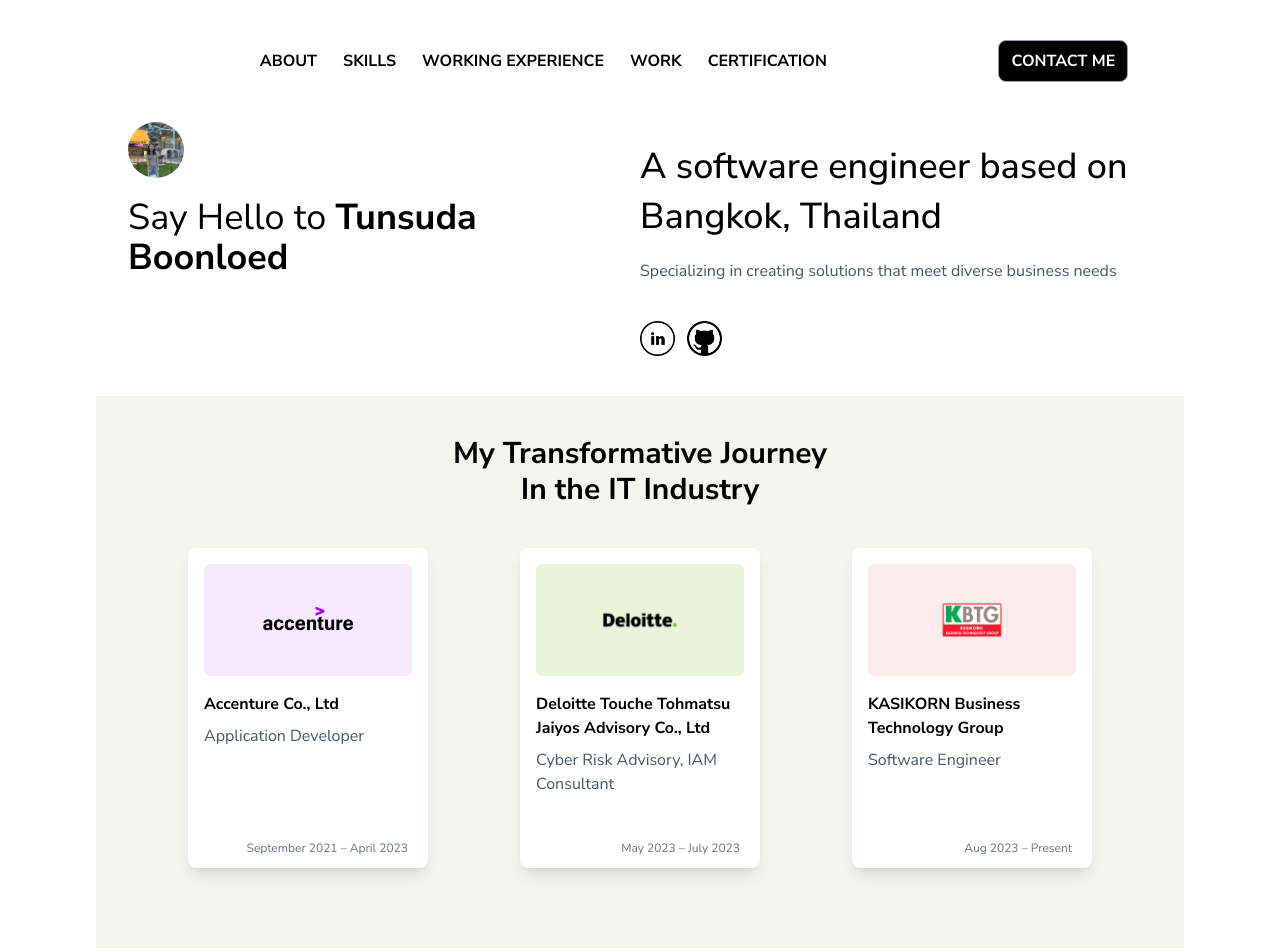
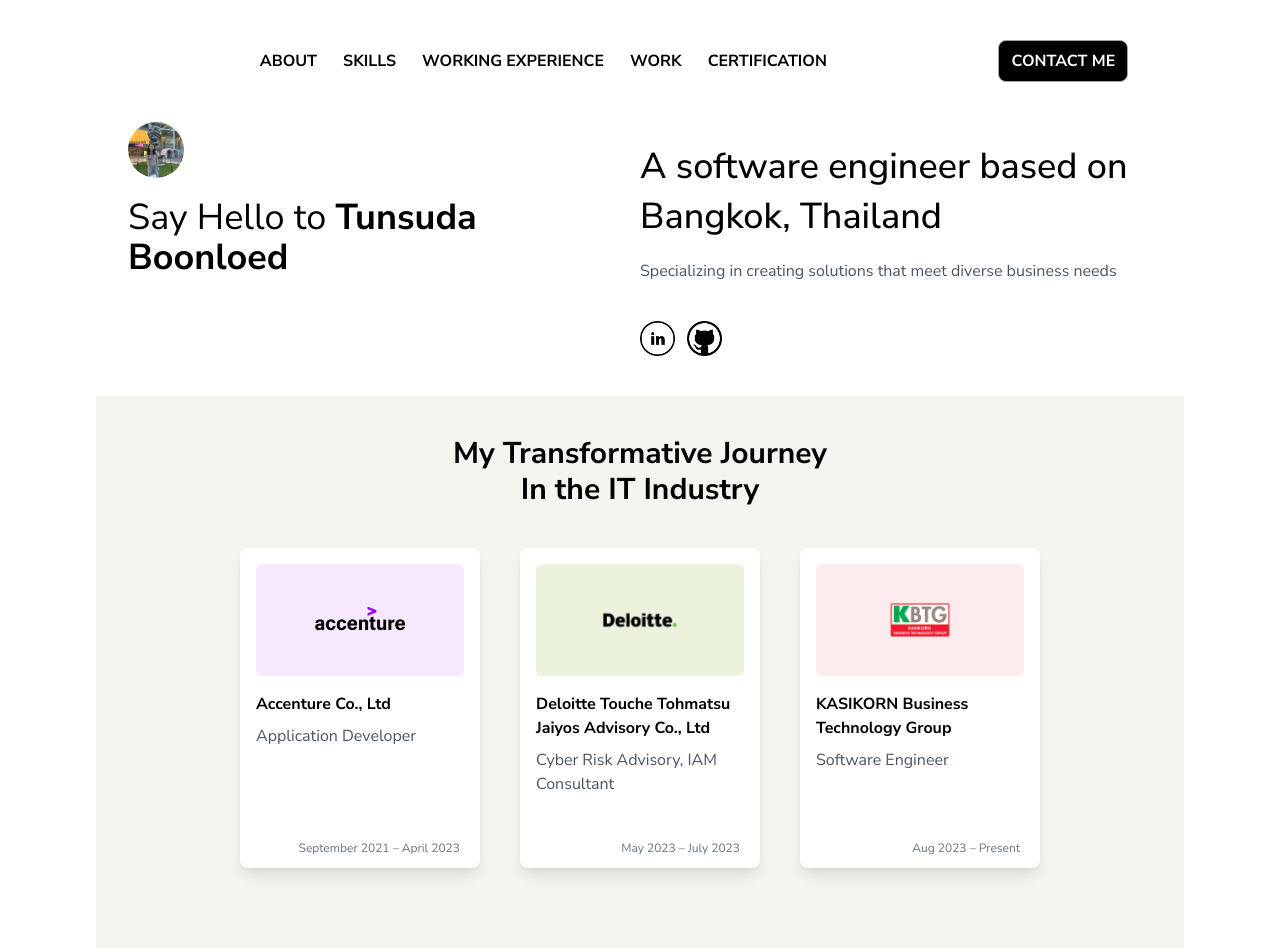
Before and after one commit to bungearnss/portfolio-next-app, a Next.js app: page / in a window 1280 px wide. Shown: the top 952 px of the page. Built offline with nearby package versions, Linux system fonts and the light colour scheme.

Commit message:
added : experience detail modal

```diff
--- /dev/null
+++ b/src/app/components/ModalPop.tsx
@@ -0,0 +1,29 @@
+import React, { ReactNode } from "react";
+import { CLOSE_ICON } from "../constants";
+import Image from "next/image";
+
+interface ModalProps {
+  isOpen: boolean;
+  onClose: () => void;
+  children: ReactNode;
+}
+
+const ModalPop: React.FC<ModalProps> = ({ isOpen, onClose, children }) => {
+  if (!isOpen) return null;
+
+  return (
+    <div className="fixed inset-0 z-50 flex items-center justify-center bg-gray-900 bg-opacity-50 transition-opacity duration-300">
+      <div className="relative h-2/3 w-2/3 scale-100 transform rounded-lg bg-white p-10 shadow-lg transition-transform duration-300">
+        <div
+          onClick={onClose}
+          className="absolute right-3 top-3 cursor-pointer hover:text-gray-700"
+        >
+          <Image src={CLOSE_ICON} width={20} height={20} alt="close-button" />
+        </div>
+        <div className="h-full overflow-auto">{children}</div>
+      </div>
+    </div>
+  );
+};
+
+export default ModalPop;
--- a/src/app/feature/about/About.tsx
+++ b/src/app/feature/about/About.tsx
@@ -1,7 +1,10 @@
 "use client";
-import React from "react";
+import React, { useState } from "react";
 import AboutCard from "./AboutCard";
 import { ACN_LOGO, DELOITTE_LOGO, KBTG_LOGO } from "../../constants";
+import ModalPop from "@/app/components/ModalPop";
+import AboutDetail from "./AboutDetail";
+import { ProjectProps } from "./model/AboutDetailProp";
 
 const coData = [
   {
@@ -10,7 +13,50 @@
     coLogo: ACN_LOGO,
     coBgColor: "bg-acn-bg",
     coDes: "Application Developer",
-    time: "September 2021 – April 2023"
+    time: "September 2021 – April 2023",
+    project: [
+      {
+        projectId: "1",
+        name: "Super App Project",
+        role: "Application Developer",
+        duty: [
+          {
+            dutyId: "1",
+            dutyDes:
+              "Identify and troubleshoot defects in mobile applications developed using Flutter and provide solutions to effectively resolve them using Flutter SDK",
+          },
+        ],
+      },
+      {
+        projectId: "2",
+        name: "Oracle Retail Merchandising System Project",
+        role: "Business Analyst",
+        duty: [
+          {
+            dutyId: "1",
+            dutyDes:
+              "Work directly with the client gathering requirements to align technology with business strategy and goals and experts internally for their deep functional or expertise, domain knowledge, or offering expertise",
+          },
+        ],
+      },
+      {
+        projectId: "3",
+        name: "Microservice for e - Hailing Delivery",
+        role: "Application Developer",
+        duty: [
+          {
+            dutyId: "1",
+            dutyDes:
+              "Design, build and configure applications to meet business process and application requirement using Spring Boot",
+          },
+          {
+            dutyId: "2",
+            dutyDes:
+              "Utilize several tools to enhance service performance such as Kafka, Kibana, SonarQube, Jenkins and ELK Stack",
+          },
+        ],
+      },
+    ],
   },
   {
     coId: "2",
@@ -18,7 +64,21 @@
     coLogo: DELOITTE_LOGO,
     coBgColor: "bg-deloitte-bg",
     coDes: "Cyber Risk Advisory, IAM Consultant",
-    time: "May 2023 – July 2023"
+    time: "May 2023 – July 2023",
+    project: [
+      {
+        projectId: "1",
+        name: "Identity Management",
+        role: "Consultant",
+        duty: [
+          {
+            dutyId: "1",
+            dutyDes:
+              "Engaged in different pillars of identity management services, ranging from digital access management, privileged identity management identity governance and compliance, user credentials and security key management etc.",
+          },
+        ],
+      },
+    ],
   },
   {
     coId: "3",
@@ -26,21 +86,77 @@
     coLogo: KBTG_LOGO,
     coBgColor: "bg-kbtg-bg",
     coDes: "Software Engineer",
-    time: "Aug 2023 – Present"
+    time: "Aug 2023 – Present",
+    project: [
+      {
+        projectId: "1",
+        name: "Digital Fraud Management (Risk Profile)",
+        role: "Software Engineer",
+        duty: [
+          {
+            dutyId: "1",
+            dutyDes:
+              "Develop an application to update account information in near real-time for banking online platforms such as K PLUS, MAKE, KLINE, and others. This ensures timely detection of suspicious account holders, preventing fraudulent account openings online",
+          },
+          {
+            dutyId: "2",
+            dutyDes:
+              "Technologies include React for the web app, Spring Boot for services, and Kafka for efficient data transmission across channels",
+          },
+        ],
+      },
+      {
+        projectId: "2",
+        name: "Financial Route Management",
+        role: "Software Engineer",
+        duty: [
+          {
+            dutyId: "1",
+            dutyDes:
+              "Develop a financial transaction tracking system for suspicious accounts reported to the bank",
+          },
+          {
+            dutyId: "2",
+            dutyDes:
+              "Generate an Excel file containing the financial transaction trails obtained, which can then be imported into a central system for use by other banks using spring boot",
+          },
+        ],
+      },
+    ],
   },
 ];
 
 export default function About() {
+  const [selectedItem, setSelectedItem] = useState<{
+    coName: string;
+    coDes: string;
+    project: ProjectProps[];
+  } | null>(null);
+  const [isModalOpen, setIsModalOpen] = useState<boolean>(false);
+
   const handleCardClick = (id: string) => {
-    alert(`Card with ID: ${id} clicked!`);
+    const item = coData.find((item) => item.coId === id);
+    if (item) {
+      setSelectedItem({
+        coName: item.coName,
+        coDes: item.coDes,
+        project: item.project,
+      });
+      setIsModalOpen(true);
+    }
+  };
+
+  const handleCloseModal = () => {
+    setIsModalOpen(false);
   };
 
   return (
     <div className="flex w-full flex-col items-center justify-center">
       <p className="text-3xl font-semibold">My Transformative Journey</p>
       <p className="text-3xl font-semibold">In the IT Industry</p>
-      <div className="flex flex-wrap py-10 items-center w-full justify-evenly">
+      <div className="flex w-full flex-wrap items-center justify-center py-10 gap-10">
         {coData.map((item) => (
+          <div>
             <AboutCard
               key={item.coId}
               title={item.coName}
@@ -50,8 +166,18 @@
               bgColor={item.coBgColor}
               time={item.time}
             />
+          </div>
         ))}
       </div>
+      <ModalPop isOpen={isModalOpen} onClose={handleCloseModal}>
+        {selectedItem && (
+          <AboutDetail
+            title={selectedItem.coName}
+            project={selectedItem.project}
+            description={selectedItem.coDes}
+          />
+        )}
+      </ModalPop>
     </div>
   );
 }
--- /dev/null
+++ b/src/app/feature/about/AboutDetail.tsx
@@ -0,0 +1,38 @@
+import React from "react";
+import { AboutDetailProps } from "./model/AboutDetailProp";
+
+export default function AboutDetail({
+  title,
+  description,
+  project,
+}: AboutDetailProps) {
+  return (
+    <div className="space-y-6 p-6">
+      <p className="mb-4 text-2xl font-semibold">
+        {title} -
+        <span className="font-medium ml-2">
+          {" "}
+        {description}
+        </span>
+      </p>
+      <div className="space-y-4">
+        {project.map((proj) => (
+          <div
+            key={proj.projectId}
+            className="rounded-lg border border-gray-200 bg-white p-4 shadow-md"
+          >
+            <h3 className="text-xl font-bold">{proj.name} </h3>
+            <p className="text-md text-gray-600">Position: {proj.role}</p>
+            <ul className="mt-2 list-disc pl-5">
+              {proj.duty.map((duty) => (
+                <li key={duty.dutyId} className="text-md text-gray-800">
+                  {duty.dutyDes}
+                </li>
+              ))}
+            </ul>
+          </div>
+        ))}
+      </div>
+    </div>
+  );
+}
--- /dev/null
+++ b/src/app/feature/about/model/AboutDetailProp.ts
@@ -0,0 +1,19 @@
+interface DutyProps {
+  dutyId: string;
+  dutyDes: string;
+}
+
+interface ProjectProps {
+  projectId: string;
+  name: string;
+  role: string;
+  duty: DutyProps[];
+}
+
+interface AboutDetailProps {
+  title: string;
+  description: string;
+  project: ProjectProps[];
+}
+
+export type { AboutDetailProps, ProjectProps, DutyProps };
```
Lines whose indentation alone changed are shown as unchanged.
